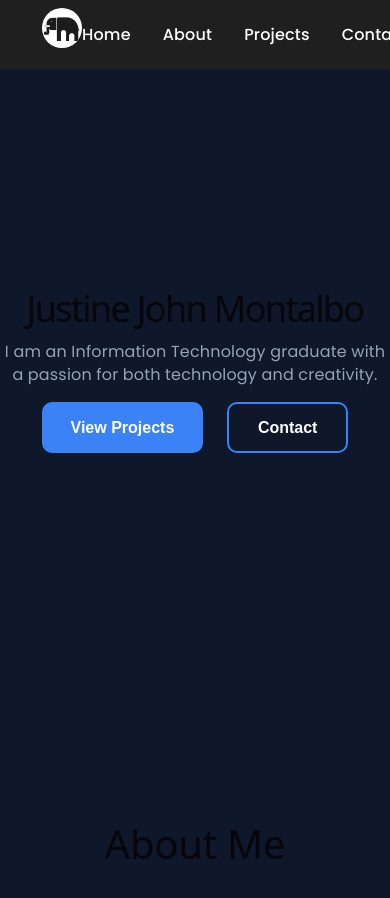
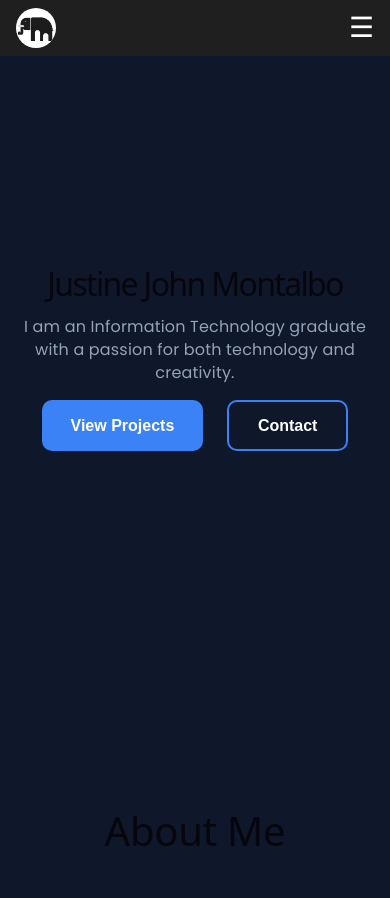
Before and after one commit to JustineJohn04/my-portfolio, a React (Vite) app: page / in a window 390 px wide. Shown: the top 898 px of the page. Built offline with nearby package versions, Linux system fonts and the light colour scheme.

Commit message:
Updated navigation bar section

```diff
--- a/src/components/Navbar.jsx
+++ b/src/components/Navbar.jsx
@@ -1,25 +1,54 @@
 import "../styles/Navbar.css";
 import mylogo from "../assets/my_logo.png";
+import { useState } from "react";
 
 function Navbar() {
+  const [menuOpen, setMenuOpen] = useState(false);
+
+  function closeMenu() {
+    setMenuOpen(false);
+  }
+
   return (
     <nav className="navbar">
       <h2 className="logo">
         <img src={mylogo} alt="Logo" />
       </h2>
 
-      <ul className="nav-links">
+      <button
+        className="menu-toggle"
+        type="button"
+        aria-label={menuOpen ? "Close navigation menu" : "Open navigation menu"}
+        aria-expanded={menuOpen}
+        aria-controls="primary-navigation"
+        onClick={() => setMenuOpen(!menuOpen)}
+      >
+        {menuOpen ? "X" : "☰"}
+      </button>
+
+      <ul
+        id="primary-navigation"
+        className={`nav-links ${menuOpen ? "nav-links-open" : ""}`}
+      >
         <li>
-          <a href="#hero">Home</a>
+          <a href="#hero" onClick={closeMenu}>
+            Home
+          </a>
         </li>
         <li>
-          <a href="#about">About</a>
+          <a href="#about" onClick={closeMenu}>
+            About
+          </a>
         </li>
         <li>
-          <a href="#projects">Projects</a>
+          <a href="#projects" onClick={closeMenu}>
+            Projects
+          </a>
         </li>
         <li>
-          <a href="#contact">Contact</a>
+          <a href="#contact" onClick={closeMenu}>
+            Contact
+          </a>
         </li>
       </ul>
     </nav>
--- a/src/index.css
+++ b/src/index.css
@@ -53,6 +53,8 @@
 
 body {
   margin: 0;
+  min-width: 320px;
+  width: 100%;
 }
 
 /*Changed the constrained layout*/
@@ -64,6 +66,11 @@ body {
   min-height: 100svh;
   display: flex;
   flex-direction: column;
+  box-sizing: border-box;
+}
+*,
+*::before,
+*::after {
   box-sizing: border-box;
 }
 
@@ -114,3 +121,26 @@ code {
 html {
   scroll-behavior: smooth;
 }
+/*Tablet and smaller devices*/
+
+@media (max-width: 768px) {
+  section {
+    padding-left: 6%;
+    padding-right: 6%;
+  }
+}
+
+/*Mobile*/
+@media (max-width: 480px) {
+  section {
+    padding-left: 5%;
+    padding-right: 5%;
+  }
+  h1 {
+    font-size: 2rem;
+  }
+
+  h2 {
+    font-size: 1.6rem;
+  }
+}
--- a/src/styles/Navbar.css
+++ b/src/styles/Navbar.css
@@ -15,25 +15,32 @@ body {
   justify-content: space-between;
   align-items: center;
   padding: 0.5rem 2rem;
+  background-color: #1f1f1f;
+  color: white;
+  position: sticky;
+  top: 0;
+  z-index: 1000;
+
+  width: 100%;
+  padding: 0.5rem 2rem;
+  gap: 1rem;
 
   background-color: #1f1f1f;
   color: white;
-
-  position: sticky;
-  top: 0;
-  z-index: 1000;
+  box-sizing: border-box;
 }
 
 .logo {
-  font-size: 1.5rem;
-  font-weight: bold;
-  margin-left: 10px;
+  display: flex;
+  align-items: center;
+  flex-shrink: 0;
+  margin: 0;
 }
 
 .nav-links {
   display: flex;
   gap: 2rem;
-
+  align-items: center;
   list-style: none;
   margin: 0;
   padding: 0;
@@ -52,6 +59,7 @@ body {
 }
 
 .nav-links a {
+  display: block;
   text-decoration: none;
   color: white;
   font-weight: 500;
@@ -64,8 +72,75 @@ body {
 /*My Logo*/
 
 .logo img {
-  border-radius: 50px;
+  display: block;
+  width: 40px;
+  height: 40px;
+  object-fit: contain;
+  border-radius: 50%;
   background: white;
-  width: 40px;
-  height: auto;
 }
+
+/*Menu Toggle*/
+.menu-toggle {
+  display: none;
+  border: 0;
+  background: transparent;
+  color: white;
+  font-size: 1.75rem;
+  line-height: 1;
+  cursor: pointer;
+}
+
+/*Tablet and smaller screens*/
+
+@media (max-width: 786px) {
+  .navbar {
+    padding: 0.5rem 1rem;
+  }
+  .nav-links {
+    gap: 1rem;
+  }
+}
+
+/*Mobile Menu*/
+
+@media (max-width: 600px) {
+  .navbar {
+    position: sticky;
+    top: 0;
+    z-index: 1000;
+  }
+
+  .menu-toggle {
+    display: block;
+    position: relative;
+    z-index: 1002;
+  }
+
+  .nav-links {
+    display: none;
+    position: absolute;
+    top: 100%;
+    left: 0;
+    right: 0;
+    z-index: 1001;
+
+    flex-direction: column;
+    align-items: stretch;
+    gap: 0;
+
+    padding: 0.5rem 1rem;
+    background-color: #1f1f1f;
+    border-top: 1px solid #383838;
+  }
+
+  .nav-links.nav-links-open {
+    display: flex;
+  }
+
+  .nav-links a {
+    display: block;
+    padding: 0.85rem 0.5rem;
+    color: white;
+  }
+}
```
